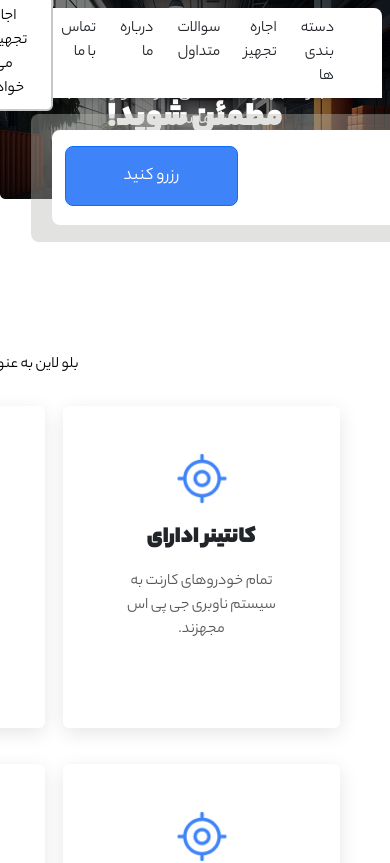
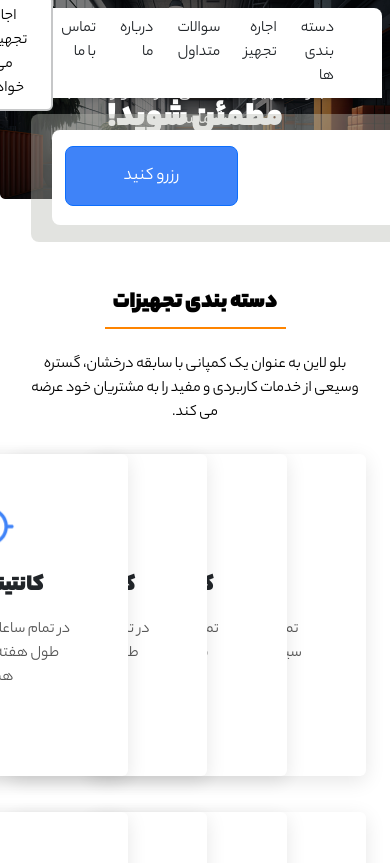
Before and after one commit to shadiiimirzaeiii/blue, a Next.js app: page / in a window 390 px wide. Shown: the top 863 px of the page. Built offline with nearby package versions, Linux system fonts and the light colour scheme.

Commit message:
responsive

```diff
--- a/app/page.tsx
+++ b/app/page.tsx
@@ -47,15 +47,17 @@ export default function Home() {
 
   return (
     <>
-      <Container fluid className="p-0">
+      {/* Removed min-w-[1444px] and made the width responsive */}
+      <Container className="w-full mx-0 p-0 justify-center">
         <div className="relative">
           <Image
             src={landingBanner}
             alt="banner"
-            className="w-full h-auto filter brightness-50"
+            width={1444}
+            className="w-full h-auto filter brightness-50 mx-auto"
           />
           <NavBar />
-          <h1 className="absolute top-[40%] left-1/2 transform -translate-x-1/2 -translate-y-1/2 text-white text-4xl font-bold text-center p-2 w-3/5">
+          <h1 className="absolute top-[40%] left-1/2 transform -translate-x-1/2 font-bold -translate-y-1/2 text-white text-4xl text-center p-2 w-3/5">
             با انتخاب ما از اجاره تجهیز خود مطمئن شوید!
           </h1>
           <h4 className="absolute top-[46%] left-1/2 transform -translate-x-1/2 -translate-y-1/2 text-white text-xl font-extralight text-center p-2 w-4/5">
@@ -65,8 +67,9 @@ export default function Home() {
           <SearchBar />
         </div>
 
+        {/* Adjustments for xlcustom screens */}
         <Container className="xlcustom:mr-12">
-          <Container className="w-[1280px] xlcustom:w-[1196px] xlcustom:mr-0 xlcustom:pr-0">
+          <Container className="w-full xl:w-[1444px] xlcustom:w-[1196px] xlcustom:mr-0 xlcustom:pr-0">
             <div className="flex justify-center mt-5">
               <div className="w-[181px] border-b-2 border-orange700 flex items-center justify-center p-2 mb-4">
                 <h1 className="text-center text-black text-2xl font-bold mt-8">
@@ -94,7 +97,6 @@ export default function Home() {
               </div>
             </div>
           </Container>
-
           <Row className="xlcustom:pl-16">
             <div className="flex justify-center">
               <div className="w-[161px] border-b-2 border-orange700 flex items-center justify-center p-2 mb-4">
@@ -111,7 +113,6 @@ export default function Home() {
               <SelectWay />
             </div>
           </Row>
-
           <div className="justify-center row xlcustom:pl-16">
             <AboutUs />
           </div>
```
